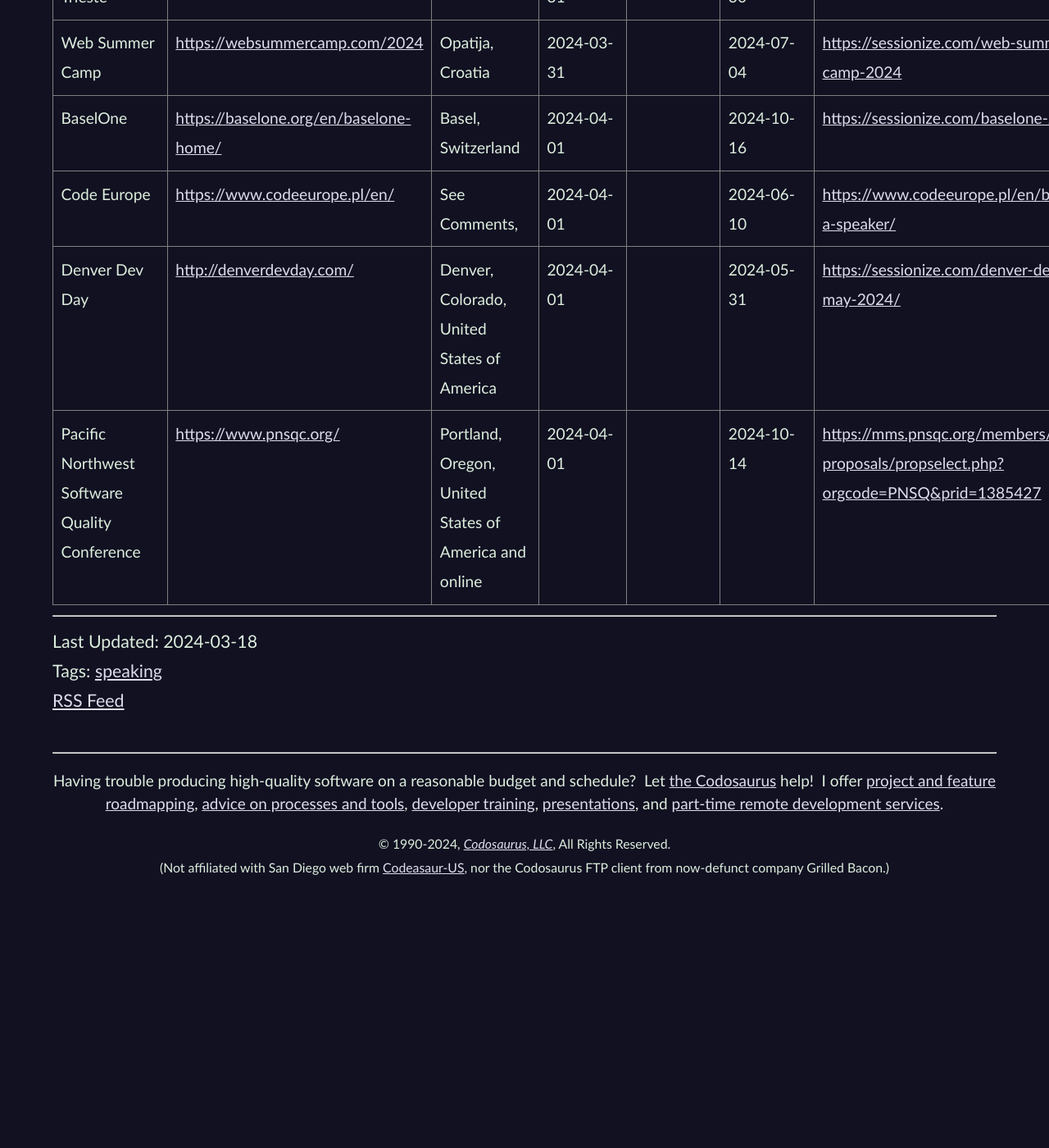
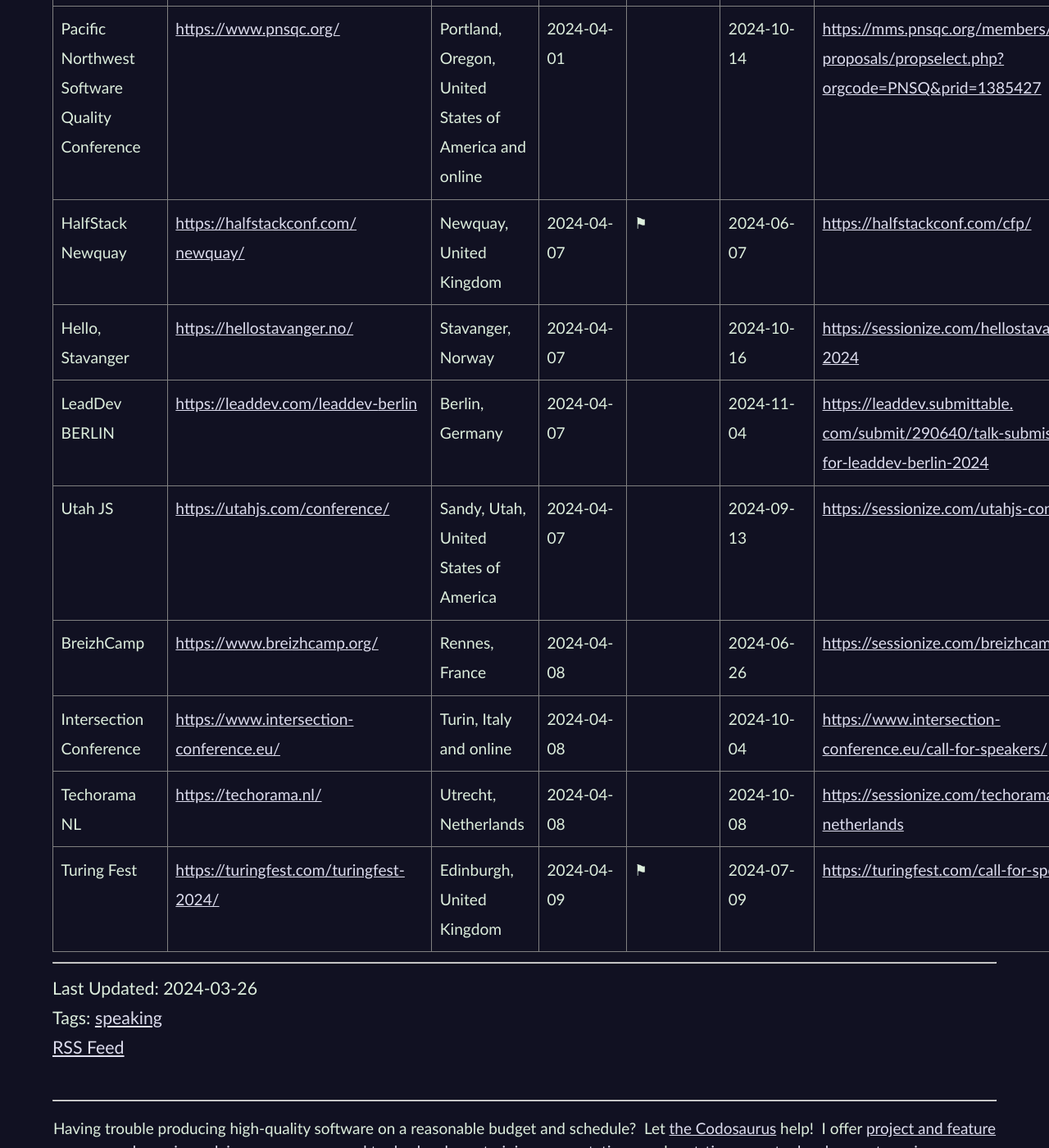
Before and after one commit to CodosaurusLLC/CodosaurusLLC.github.io, a Jekyll site: the page built from _posts/2024-03-26-cfp-list-updated-2024-03-26.md, in a window 1280 px wide and 1400 px high, scrolled down 3371 px. Shown: the whole window at 82% size. Built offline with Jekyll 4.4.1, drawn with Linux system fonts in a browser that asks for light colours; comment, search, counter and statistics services are not loaded; before the commit the page ends 4463 px from its top, so only the background shows below that; some of the changed text lies outside the part shown.

Commit message:
update cfp list

```diff
--- a/_includes/cfp-list-blurb.md
+++ b/_includes/cfp-list-blurb.md
@@ -1,7 +1,4 @@
-<center>
-  LAST UPDATED: 2024-03-18<br>
-  <small>(a day early due to vacation)</small>
-</center>
+<center>LAST UPDATED: 2024-03-26</center>
 
 This is a list of CfPs
 (Calls for Papers/Presentations/Participation/etc.)
--- a/_includes/cfps-ending-soon.html
+++ b/_includes/cfps-ending-soon.html
@@ -8,42 +8,6 @@
       <th>CFP Close<br>Estimated?</th>
       <th>Event Date</th>
       <th>CFP Link</th>
-    </tr>
-    <tr>
-      <td>dotJS</td>
-      <td><a href="https://dotjs.io/" target="_blank">https://dotjs.io/</a></td>
-      <td>Paris, France</td>
-      <td>2024-03-19</td>
-      <td></td>
-      <td>2024-06-27</td>
-      <td><a href="https://www.dotjs.io/cfp" target="_blank">https://www.dotjs.io/cfp</a></td>
-    </tr>
-    <tr>
-      <td>Rails World</td>
-      <td><a href="https://rubyonrails.org/world/" target="_blank">https://rubyonrails.org/world/</a></td>
-      <td>Toronto, Canada</td>
-      <td>2024-03-21</td>
-      <td></td>
-      <td>2024-09-26</td>
-      <td><a href="https://sessionize.com/rails-world/" target="_blank">https://sessionize.com/rails-<wbr>world/</a></td>
-    </tr>
-    <tr>
-      <td>All Things Open</td>
-      <td><a href="https://www.allthingsopen.org/" target="_blank">https://www.allthingsopen.org/</a></td>
-      <td>Raleigh, North Carolina, United States of America</td>
-      <td>2024-03-22</td>
-      <td></td>
-      <td>2024-10-28</td>
-      <td><a href="https://www.allthingsopen.org/call-for-papers/" target="_blank">https://www.allthingsopen.org/<wbr>call-for-papers/</a></td>
-    </tr>
-    <tr>
-      <td>International JavaScript Conference NEW YORK</td>
-      <td><a href="https://javascript-conference.com/new-york/" target="_blank">https://javascript-conference.<wbr>com/new-york/</a></td>
-      <td>New York, New York, United States of America and online</td>
-      <td>2024-03-25</td>
-      <td></td>
-      <td>2024-10-08</td>
-      <td><a href="https://javascript-conference.com/new-york/call-for-papers-ny/" target="_blank">https://javascript-conference.<wbr>com/new-york/call-for-papers-<wbr>ny/</a></td>
     </tr>
     <tr>
       <td>Baltic Ruby</td>
@@ -110,7 +74,7 @@
     </tr>
     <tr>
       <td>KanDDDinsky</td>
-      <td><a href="https://www.kandddinsky.com/" target="_blank">https://www.kandddinsky.com/</a></td>
+      <td><a href="https://kandddinsky.com/" target="_blank">https://kandddinsky.com/</a></td>
       <td>Berlin, Germany</td>
       <td>2024-03-31</td>
       <td></td>
@@ -172,6 +136,15 @@
       <td><a href="https://sessionize.com/baselone-2024" target="_blank">https://sessionize.com/<wbr>baselone-2024</a></td>
     </tr>
     <tr>
+      <td>Big Sky Dev Con</td>
+      <td><a href="https://bigskydevcon.com/" target="_blank">https://bigskydevcon.com/</a></td>
+      <td>Bozeman, Montana, United States of America</td>
+      <td>2024-04-01</td>
+      <td></td>
+      <td>2024-06-08</td>
+      <td><a href="https://docs.google.com/forms/d/e/1FAIpQLSeDNjPCp4iRPcs11xPIn6ikJ3QhliCspbN_5n0SsqIBP-tA8w/viewform" target="_blank">https://docs.google.com/forms/<wbr>d/e/<wbr>1FAIpQLSeDNjPCp4iRPcs11xPIn6ik<wbr>J3QhliCspbN_5n0SsqIBP-tA8w/<wbr>viewform</a></td>
+    </tr>
+    <tr>
       <td>Code Europe</td>
       <td><a href="https://www.codeeurope.pl/en/" target="_blank">https://www.codeeurope.pl/en/</a></td>
       <td>See Comments, </td>
@@ -198,5 +171,77 @@
       <td>2024-10-14</td>
       <td><a href="https://mms.pnsqc.org/members/proposals/propselect.php?orgcode=PNSQ&amp;prid=1385427" target="_blank">https://mms.pnsqc.org/members/<wbr>proposals/propselect.php?<wbr>orgcode=PNSQ&amp;prid=1385427</a></td>
     </tr>
+    <tr>
+      <td>HalfStack Newquay</td>
+      <td><a href="https://halfstackconf.com/newquay/" target="_blank">https://halfstackconf.com/<wbr>newquay/</a></td>
+      <td>Newquay, United Kingdom</td>
+      <td>2024-04-07</td>
+      <td>⚑</td>
+      <td>2024-06-07</td>
+      <td><a href="https://halfstackconf.com/cfp/" target="_blank">https://halfstackconf.com/cfp/</a></td>
+    </tr>
+    <tr>
+      <td>Hello, Stavanger</td>
+      <td><a href="https://hellostavanger.no/" target="_blank">https://hellostavanger.no/</a></td>
+      <td>Stavanger, Norway</td>
+      <td>2024-04-07</td>
+      <td></td>
+      <td>2024-10-16</td>
+      <td><a href="https://sessionize.com/hellostavanger-2024" target="_blank">https://sessionize.com/<wbr>hellostavanger-2024</a></td>
+    </tr>
+    <tr>
+      <td>LeadDev BERLIN</td>
+      <td><a href="https://leaddev.com/leaddev-berlin" target="_blank">https://leaddev.com/leaddev-<wbr>berlin</a></td>
+      <td>Berlin, Germany</td>
+      <td>2024-04-07</td>
+      <td></td>
+      <td>2024-11-04</td>
+      <td><a href="https://leaddev.submittable.com/submit/290640/talk-submissions-for-leaddev-berlin-2024" target="_blank">https://leaddev.submittable.<wbr>com/submit/290640/talk-<wbr>submissions-for-leaddev-<wbr>berlin-2024</a></td>
+    </tr>
+    <tr>
+      <td>Utah JS</td>
+      <td><a href="https://utahjs.com/conference/" target="_blank">https://utahjs.com/conference/</a></td>
+      <td>Sandy, Utah, United States of America</td>
+      <td>2024-04-07</td>
+      <td></td>
+      <td>2024-09-13</td>
+      <td><a href="https://sessionize.com/utahjs-conf-2024" target="_blank">https://sessionize.com/utahjs-<wbr>conf-2024</a></td>
+    </tr>
+    <tr>
+      <td>BreizhCamp</td>
+      <td><a href="https://www.breizhcamp.org/" target="_blank">https://www.breizhcamp.org/</a></td>
+      <td>Rennes, France</td>
+      <td>2024-04-08</td>
+      <td></td>
+      <td>2024-06-26</td>
+      <td><a href="https://sessionize.com/breizhcamp-2024" target="_blank">https://sessionize.com/<wbr>breizhcamp-2024</a></td>
+    </tr>
+    <tr>
+      <td>Intersection Conference</td>
+      <td><a href="https://www.intersection-conference.eu/" target="_blank">https://www.intersection-<wbr>conference.eu/</a></td>
+      <td>Turin, Italy and online</td>
+      <td>2024-04-08</td>
+      <td></td>
+      <td>2024-10-04</td>
+      <td><a href="https://www.intersection-conference.eu/call-for-speakers/" target="_blank">https://www.intersection-<wbr>conference.eu/call-for-<wbr>speakers/</a></td>
+    </tr>
+    <tr>
+      <td>Techorama NL</td>
+      <td><a href="https://techorama.nl/" target="_blank">https://techorama.nl/</a></td>
+      <td>Utrecht, Netherlands</td>
+      <td>2024-04-08</td>
+      <td></td>
+      <td>2024-10-08</td>
+      <td><a href="https://sessionize.com/techorama-2024-netherlands" target="_blank">https://sessionize.com/<wbr>techorama-2024-netherlands</a></td>
+    </tr>
+    <tr>
+      <td>Turing Fest</td>
+      <td><a href="https://turingfest.com/turingfest-2024/" target="_blank">https://turingfest.com/<wbr>turingfest-2024/</a></td>
+      <td>Edinburgh, United Kingdom</td>
+      <td>2024-04-09</td>
+      <td>⚑</td>
+      <td>2024-07-09</td>
+      <td><a href="https://turingfest.com/call-for-speakers/" target="_blank">https://turingfest.com/call-<wbr>for-speakers/</a></td>
+    </tr>
   </tbody>
 </table>
--- a/_posts/2024-03-18-cfp-list-updated-2024-03-18.md
+++ b/_posts/2024-03-26-cfp-list-updated-2024-03-26.md
@@ -1,12 +1,12 @@
 ---
 author: Dave Aronson
-date: 2024-03-18
+date: 2024-03-26
 layout: blog-post
-permalink: blog/cfp-list-updated-2024-03-18
+permalink: blog/cfp-list-updated-2024-03-26
 section: Blog
 tags: speaking
 style: cfp-list
-title: CfP List Updated 2024-03-18
+title: CfP List Updated 2024-03-26
 ---
 
 {% include cfp-list-blurb.md %}
```
